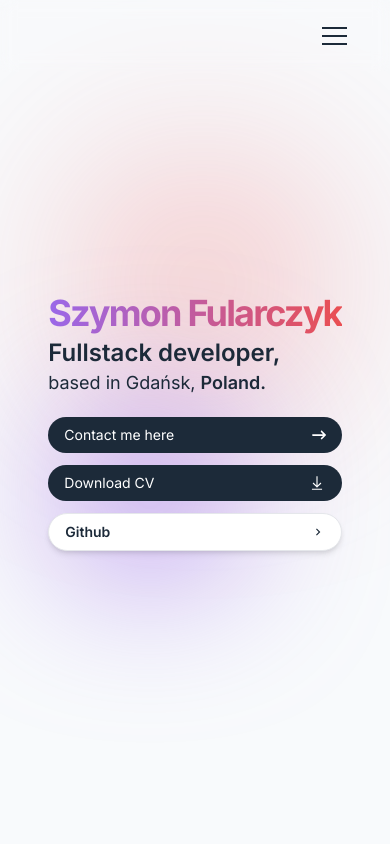
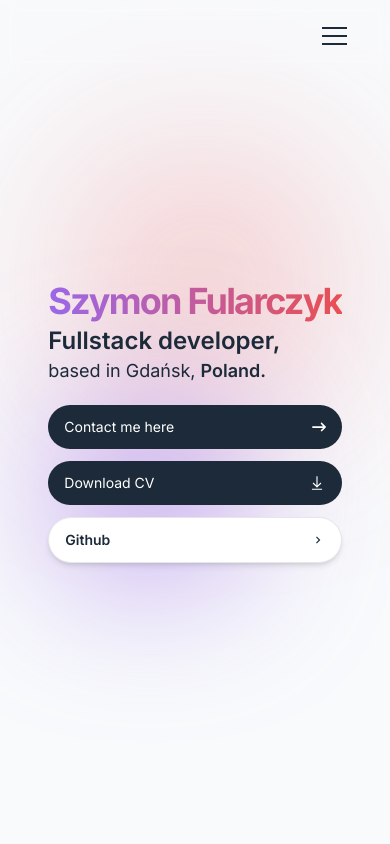
Before and after one commit to poteznyszymon/portfolio, a Next.js app: page / in a window 390 px wide. Shown: the top 844 px of the page. Built offline with nearby package versions, Linux system fonts and the light colour scheme.

Commit message:
fix hero section

```diff
--- a/components/Hero.tsx
+++ b/components/Hero.tsx
@@ -30,7 +30,7 @@ const Hero = () => {
           <div className="flex flex-col md:flex-row  mt-5 xl:gap-3 lg:gap-2 md:gap-1 gap-3">
             <a
               href="mailto:szymonfularczyk@o2.pl"
-              className="bg-main-font md:hover:scale-105 hover:scale-[102%] transition-all duration-500 hover:bg-opacity-85 text-white text-sm px-4 py-2 rounded-full justify-between md:justify-between flex items-center gap-2"
+              className="bg-main-font md:hover:scale-105 hover:scale-[102%] transition-all duration-500 hover:bg-opacity-85 text-white text-sm px-4 py-3 sm:py-2 rounded-full justify-between md:justify-between flex items-center gap-2"
             >
               <p>Contact me here</p>
               <FaArrowRightLong />
@@ -38,7 +38,7 @@ const Hero = () => {
             <a
               href=""
               download
-              className="bg-main-font md:hover:scale-105 hover:scale-[102%] transition-all duration-500 hover:bg-opacity-85 text-sm text-white px-4 py-2 rounded-full justify-between md:justify-between flex items-center gap-1"
+              className="bg-main-font md:hover:scale-105 hover:scale-[102%] transition-all duration-500 hover:bg-opacity-85 text-sm text-white px-4 py-3 sm:py-2  rounded-full justify-between md:justify-between flex items-center gap-1"
             >
               <p>Download CV</p>
               <LiaDownloadSolid size={18} />
@@ -46,7 +46,7 @@ const Hero = () => {
             <a
               href="https://github.com/poteznyszymon"
               target="_blank"
-              className="px-4 py-2 bg-white border border-gray-200 shadow-md text-sm hover:scale-105 transition-all duration-500 rounded-full flex items-center gap-1 font-semibold justify-between md:justify-between"
+              className="px-4 py-3 sm:py-2  bg-white border border-gray-200 shadow-md text-sm hover:scale-105 transition-all duration-500 rounded-full flex items-center gap-1 font-semibold justify-between md:justify-between"
             >
               <p>Github</p>
               <MdKeyboardArrowRight />
```
